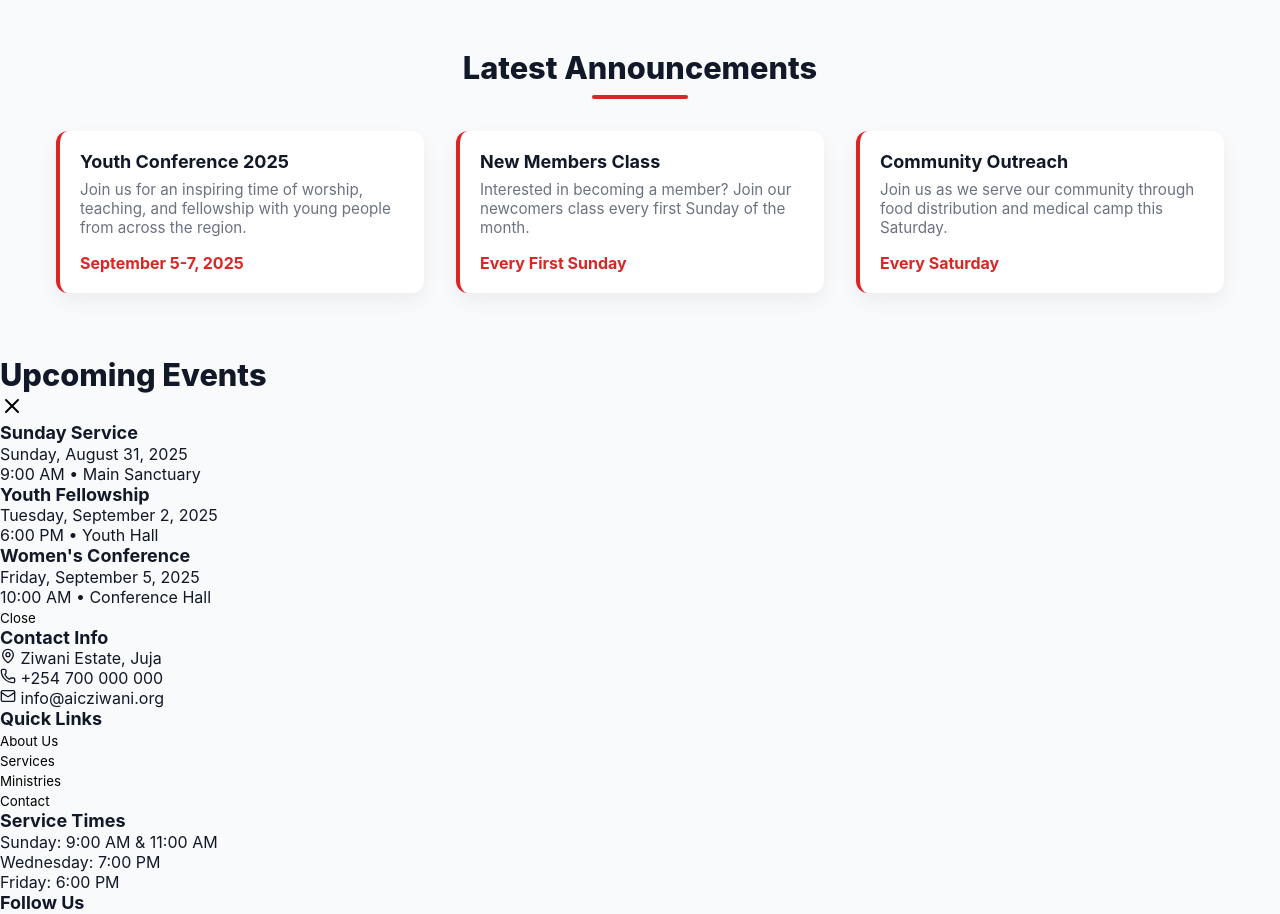
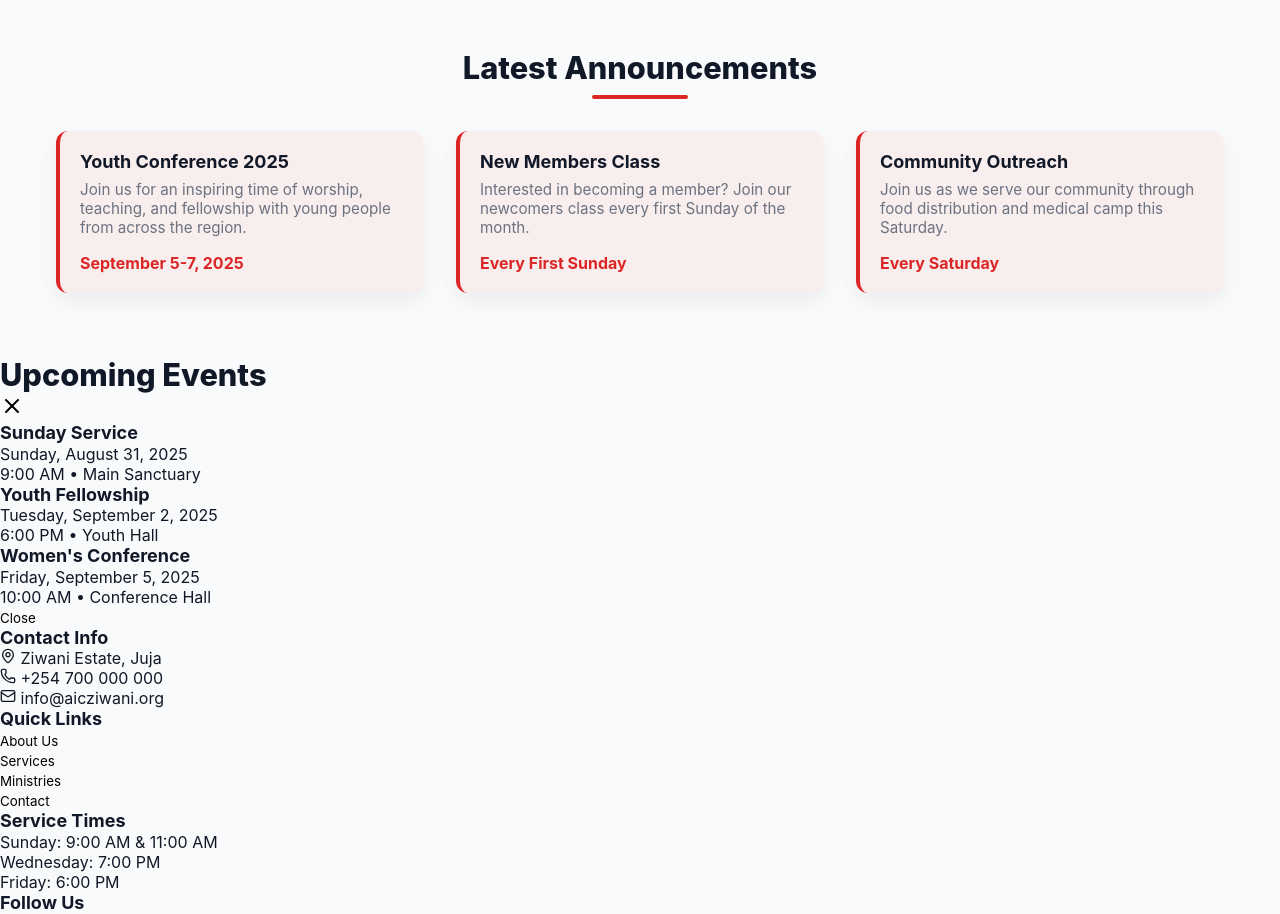
Before and after one commit to muilipato/aic-ziwani, a React (Create React App) app: page / in a window 1280 px wide. Shown: the part 800-1714 px from the top of the page. Built offline with nearby package versions, Linux system fonts and the light colour scheme.

Commit message:
updated the announcements card with new background colour

```diff
--- a/src/pages/Homepage/HomePage.css
+++ b/src/pages/Homepage/HomePage.css
@@ -44,6 +44,7 @@
 .announcements .cards .announcement {
     border-left: 4px solid var(--primary-red);
     border-radius: .75rem;
+    background: #f9eeee;
 }
 
 .announcements .small {
```
